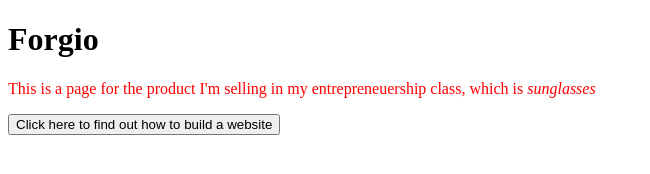
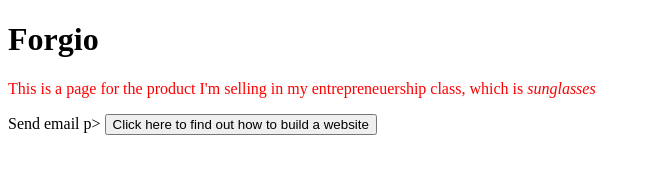
Before and after one commit to Rayyan1225/rayyan-sharief, a plain HTML site: page index.html in a window 1280 px wide. Shown: the whole page, without its empty margins (0-650 px from the left). Drawn offline with Linux system fonts and the light colour scheme.

Commit message:
Update index.html

```diff
--- a/index.html
+++ b/index.html
@@ -8,6 +8,7 @@
 <h1>Forgio</h1>
 <p style="color:red;">This is a page for the product I'm selling in my entrepreneuership class, which is <i>sunglasses</i></p>
 
+<p If you have any questions, you can email me here: <a href="mailto:sharief.1@themetroschool.org">Send email</a> p>
 
 <button onclick="window.location.href='https://themeisle.com/blog/how-to-make-a-small-business-website/';">
   Click here to find out how to build a website
```
